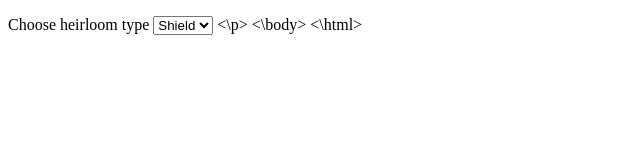
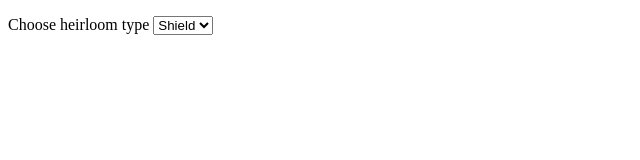
Before and after one commit to Dr-Nye/Dr-Nye.github.io, a plain HTML site: page heirloomRNG.html in a window 1280 px wide. Shown: the whole page, without its empty margins (0-640 px from the left). Drawn offline with Linux system fonts and the light colour scheme.

Commit message:
Update heirloomRNG.html

```diff
--- a/heirloomRNG.html
+++ b/heirloomRNG.html
@@ -19,8 +19,8 @@
 
 
 
-<\p>
+</p>
 
 
-<\body>
-<\html>
+</body>
+</html>
```
